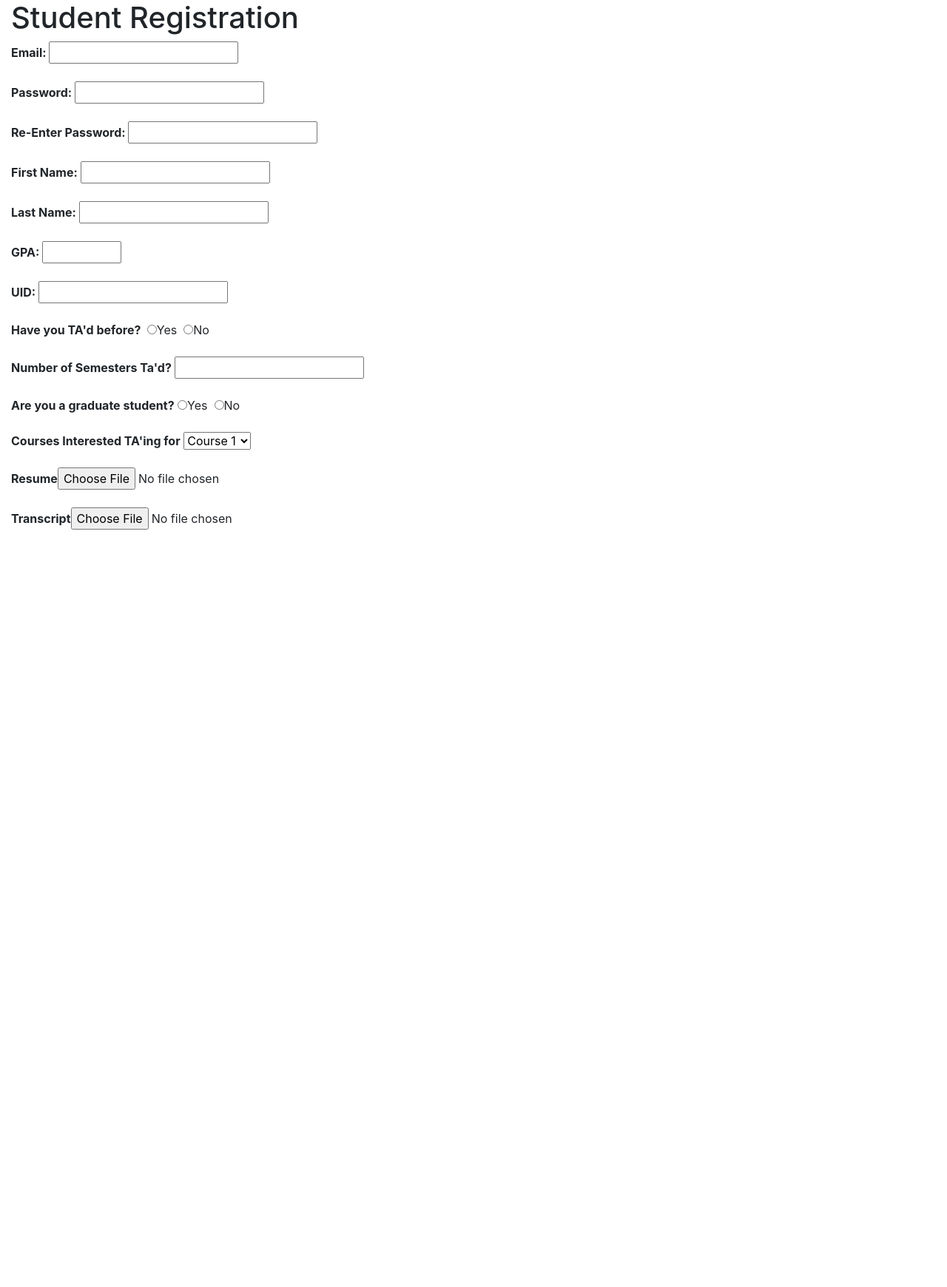
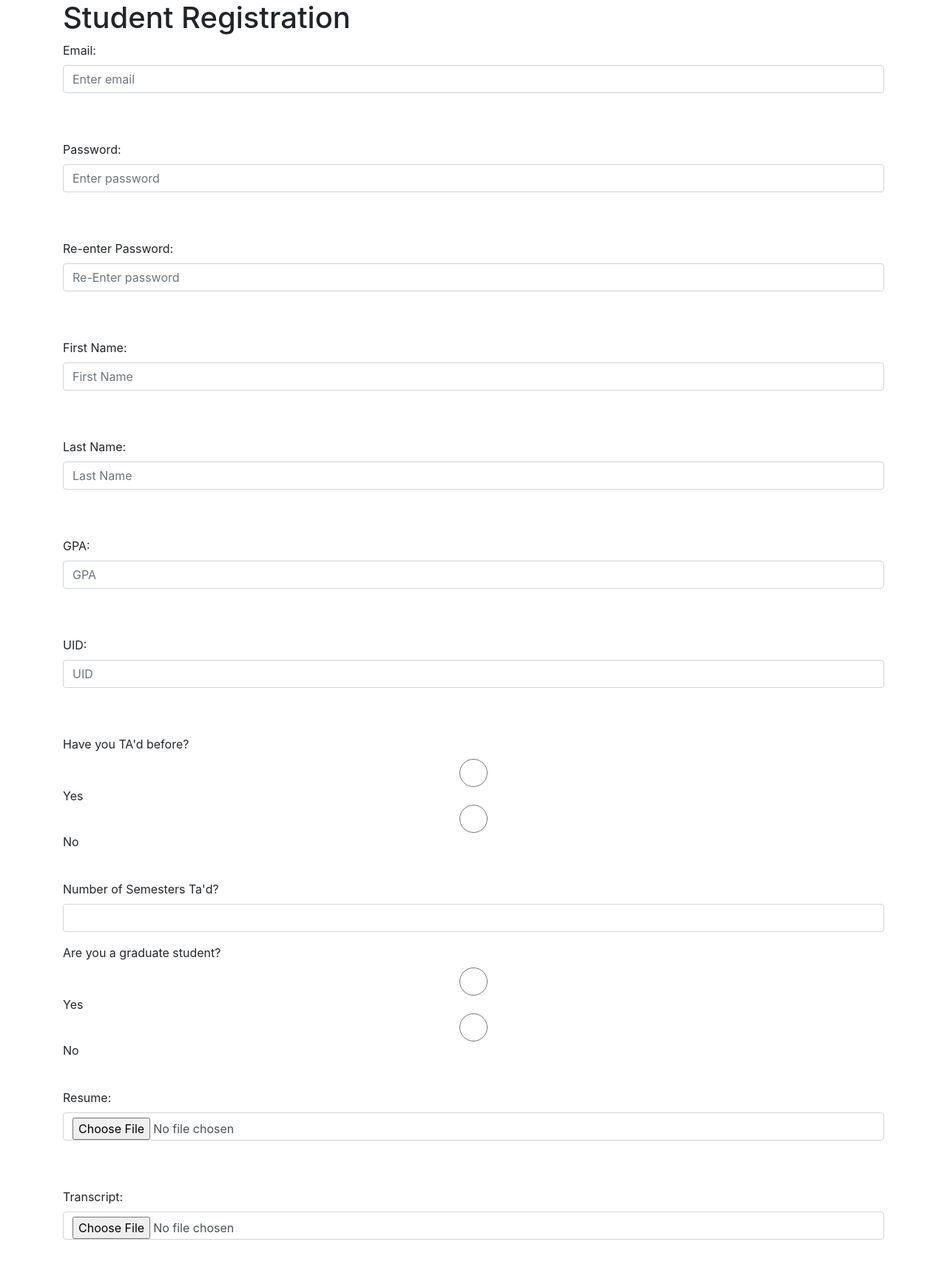
Before and after one commit to EbukaObizoba/ta-app, a PHP site: page /StudentRegistration.php in a window 1280 px wide. Shown: the whole page at 74% size. Before the commit the page ends 716 px from the top, so only its background shows below. Run offline with PHP 8.4, Linux system fonts and the light colour scheme; some libraries are stand-ins or nearby versions.

Commit message:
Updated student reg
updated student registration

```diff
--- a/StudentRegistration.php
+++ b/StudentRegistration.php
@@ -3,43 +3,76 @@ require ("htmlStructure.php");
 require_once ("connectDB.php");
 
 $body = <<<BODY
-    <form action='$_SERVER[PHP_SELF]' method="post">
-    <h1>Student Registration</h1>
 
-    <strong>Email: </strong><input type="email" required><br><br>
+     <div class="container">
+        <h1>Student Registration</h1>
+        <form action='$_SERVER[PHP_SELF]' method="post">
 
-    <strong>Password: </strong><input type="password" required><br><br>
+            <div class="form-group">
+                <label for="email">Email: </label>
+                <input type="email" name="studentEmail" class="form-control" id="email" placeholder="Enter email" required><br><br>
+            </div>
 
-    <strong>Re-Enter Password: </strong><input type="password" required><br><br>
+            <div class="form-group">
+                <label for="password">Password: </label>
+                <input type="password" name="studentPassword" class="form-control" id="password" placeholder="Enter password" required><br><br>
+            </div>
 
-    <strong>First Name: </strong><input type="text" required><br><br>
+            <div class="form-group">
+                <label for="rePassword">Re-enter Password: </label>
+                <input type="password" name="rePassword" class="form-control" id="rePassword" placeholder="Re-Enter password" required><br><br>
+            </div>
 
-    <strong>Last Name: </strong><input type="text" required><br><br>
+            <div class="form-group">
+                <label for="firstName">First Name: </label>
+                <input type="text" name="firstName" class="form-control" id="firstName" placeholder="First Name" required><br><br>
+            </div>
 
-    <strong>GPA: </strong><input type="number" step="0.01" name="gpa" min="0" max="4" required><br><br>
+            <div class="form-group">
+                <label for="lastName">Last Name: </label>
+                <input type="text" name="lastName" class="form-control" id="lastName" placeholder="Last Name" required><br><br>
+            </div>
 
-    <strong>UID: </strong><input type="text" name="uid" required><br><br>
+            <div class="form-group">
+                <label for="gpa">GPA: </label>
+                <input type="number" step="0.01" min="0" max="4" name="gpa" class="form-control" id="gpa" placeholder="GPA" required><br><br>
+            </div>
 
-    <strong>Have you TA'd before? </strong>&nbsp;<input type="radio" name="taB4" required>Yes &nbsp;<input type="radio" name="taB4" required>No<br><br>
+            <div class="form-group">
+                <label for="UID">UID: </label>
+                <input type="text" name="uid" class="form-control" id="uid" placeholder="UID" required><br><br>
+            </div>
 
-    <strong>Number of Semesters Ta'd? </strong><input type="number" name="numOfSemesters" min="0" required><br><br>
+            <div class="form-group">
+                <label for="taB4">Have you TA'd before? </label>
+                <input type="radio" name="taB4" class="form-control" id="taB4" required>Yes
+                <input type="radio" name="taB4" class="form-control" required>No<br><br>
+            </div>
 
-    <strong>Are you a graduate student?</strong>&nbsp;<input type="radio" name="grad" required>Yes &nbsp;<input type="radio" name="grad" required>No<br><br>
+             <div class="form-group">
+                <label for="numOfSemesters">Number of Semesters Ta'd? </label>
+                <input type="number" name="numOfSemesters" min="0" class="form-control" id="numOfSemesters" required>
+            </div>
 
-    <strong>Courses Interested TA'ing for</strong>
-    <select name="studyType">
-        <option value="Course 1">Course 1</option>
-        <option value="Course 2">Course 2</option>
-    </select><br><br>
-
-    <strong>Resume</strong><input type="file" name="resumeID" required><br><br>
-
-    <strong>Transcript</strong><input type="file" name="transcriptID" required><br><br>
+            <div class="form-group">
+                <label for="grad">Are you a graduate student? </label>
+                <input type="radio" name="grad" class="form-control" id="grad" required>Yes
+                <input type="radio" name="grad" class="form-control" required>No<br><br>
+            </div>
 
 
+            <div class="form-group">
+                <label for="resume">Resume: </label>
+                <input type="file" name="resumeID" class="form-control" id="resume" required><br><br>
+            </div>
 
+            <div class="form-group">
+                <label for="transcript">Transcript: </label>
+                <input type="file" name="transcriptID" class="form-control" id="transcript" required><br><br>
+            </div>
 
-    </form>
+        </form>
+    </div>
 BODY;
 
 echo generatePage($body);
```
Also changed, not shown: addStudent.php (added).
